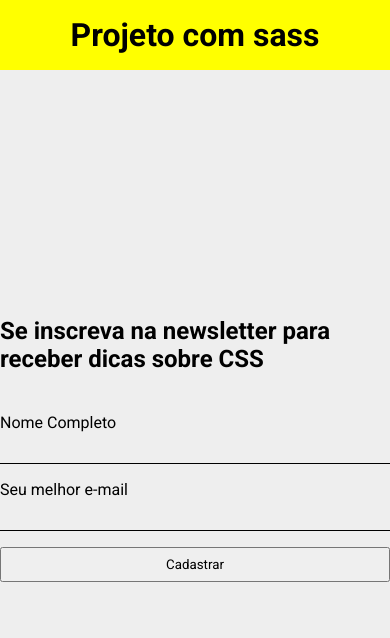
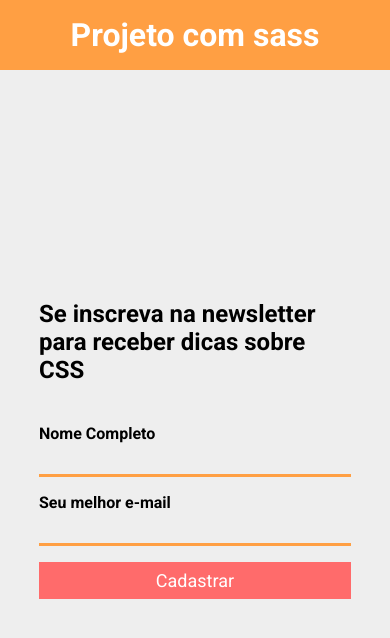
Before and after one commit to arthuurqueirozz/sass-Landing-Page, a website: page index.html in a window 390 px wide. Drawn offline with Linux system fonts and the light colour scheme.

Commit message:
adding convert pixel to em function and colors variables

```diff
--- a/src/config/variables.scss
+++ b/src/config/variables.scss
@@ -1 +1,11 @@
 $mainFont: Roboto, sans-serif;
+
+// Color Scheme
+$backgroundColor: #c8d6e5;
+$mainColor: #ff9f43;
+$secondaryColor: #ff6b6b;
+$buttonTextColor: #fff;
+
+// Breakpoints
+$mobile: 767px;
+$tablet: 1023px;
--- a/src/main.scss
+++ b/src/main.scss
@@ -1,10 +1,16 @@
 @use 'config/reset';
+@use 'config/variables';
+@use 'sass:math';
 
 @mixin formElement() {
     padding: 8px;
     display: block;
     width: 100%;
     margin-bottom: 16px;
+}
+
+@function pixelToEm($pixelTarget, $pixelContext: 16px){
+    @return math.div($pixelTarget, $pixelContext)+em;
 }
 
 body{
@@ -19,8 +25,9 @@ body{
 
 header{
     padding: 16px 0;
-    background-color: yellow;
+    background-color: variables.$mainColor;
     text-align: center;
+    color: #fff;
 }
 
 .form-container{
@@ -29,21 +36,48 @@ header{
     flex-direction: column;
     justify-content: center;
     align-items: center;
+    max-width: 760px;
 
     form{
         width: 100%;
         max-width: 480px;
         margin-top: 40px;
 
+        label{
+            font-weight: bold;
+            cursor: pointer;
+        }
+
+        h2{
+            font-size: pixelToEm(48px);
+            text-align: center;
+        }
+
         input{
             @include formElement();
             background-color: transparent;
             border: none;
-            border-bottom: 1px solid #000;
+            border-bottom:  3px solid variables.$mainColor;
         }
 
         button{
-            @include formElement()
+            @include formElement();
+            background-color: variables.$secondaryColor;
+            color: variables.$buttonTextColor;
+            border: none;
+            cursor: pointer;
+            font-size: 18px;
+
+            &:hover {
+                background-color: darken($color: variables.$secondaryColor, $amount: 5%);
+            }
         }
     }
 }
+
+
+@media screen and (max-width: variables.$mobile) {
+    .container {
+        max-width: 80%;
+    }
+}
```
Also changed, not shown: build/main.css, 1 other file.
